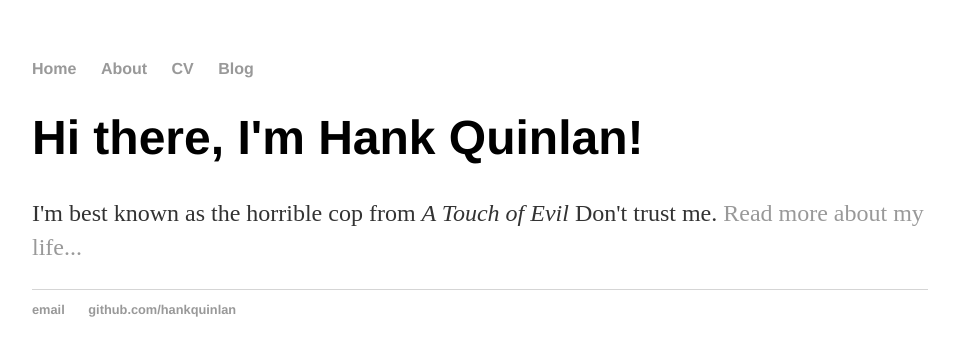
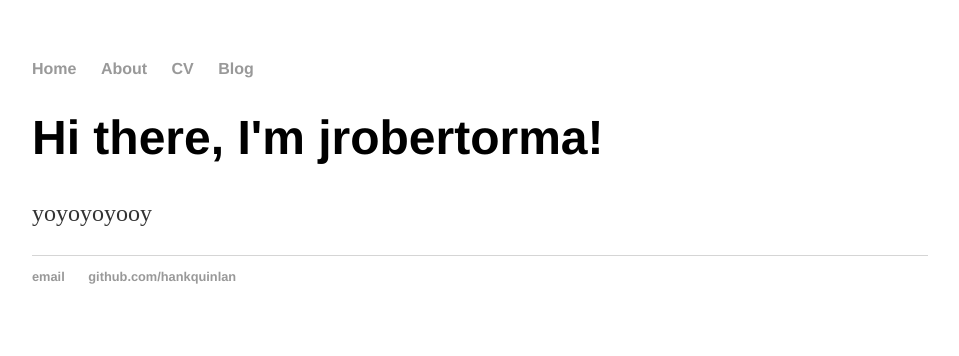
Before and after one commit to jrobertorma/jrobertorma.github.io, a Jekyll site: the page built from index.html, in a window 1280 px wide. Shown: the top 356 px of the page, without its empty margins (160-1119 px from the left). Built offline with Jekyll 4.4.1, drawn with Linux system fonts in a browser that asks for light colours.

Commit message:
Update index.html

```diff
--- a/index.html
+++ b/index.html
@@ -1,8 +1,8 @@
 ---
 layout: default
-title: Hank Quinlan, Horrible Cop
+title: Belzoond IT
 ---
 <div class="blurb">
-	<h1>Hi there, I'm Hank Quinlan!</h1>
-	<p>I'm best known as the horrible cop from <em>A Touch of Evil</em> Don't trust me. <a href="/about">Read more about my life...</a></p>
+	<h1>Hi there, I'm jrobertorma!</h1>
+	<p>yoyoyoyooy</p>
 </div><!-- /.blurb -->
```
